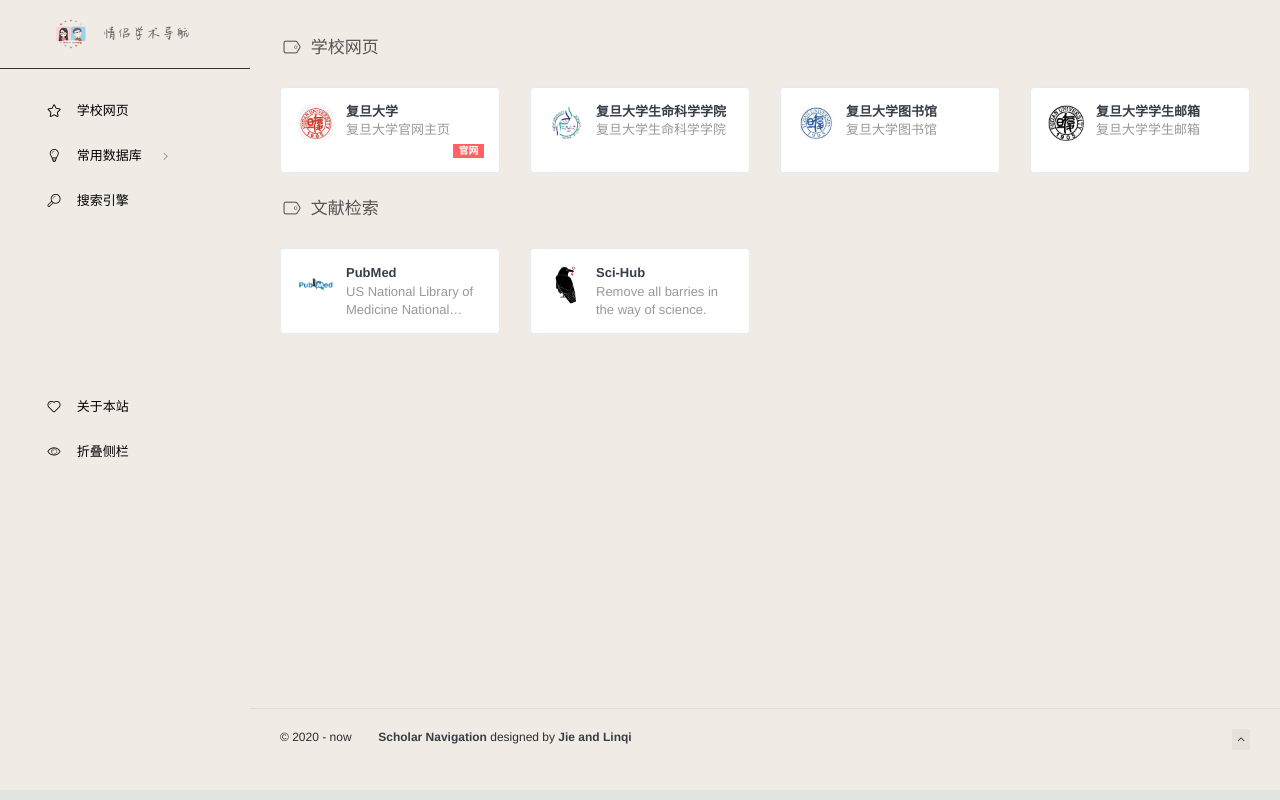
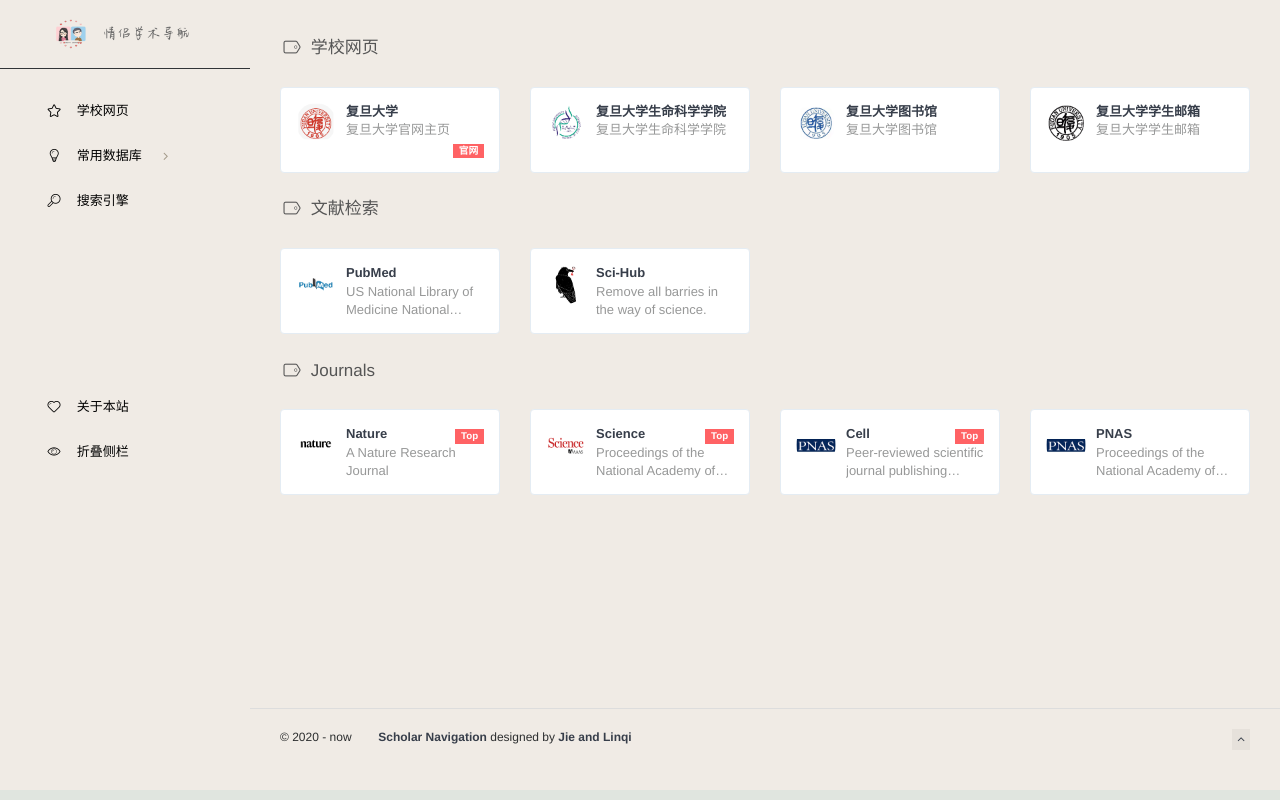
Before and after one commit to youlinqi/Scholar, a plain HTML site: page fudan.html in a window 1280 px wide. Drawn offline with Linux system fonts and the light colour scheme; a web font is replaced by a local one.

Commit message:
2020042702

```diff
--- a/fudan.html
+++ b/fudan.html
@@ -93,6 +93,11 @@
                             <li>
                                 <a href="#文献检索" class="smooth">
                                     <span class="title">文献检索</span>
+                                </a>
+                            </li>
+                            <li>
+                                <a href="#journals" class="smooth">
+                                    <span class="title">Journals</span>
                                 </a>
                             </li>
                         </ul>
@@ -228,6 +233,76 @@
             <!-- END 文献检索-->
 
 
+            <!--杂志-->
+            <h4 class="text-gray"><i class="linecons-tag" style="margin-right: 7px;" id="journals"></i>Journals</h4>
+            <div class="row">
+                <div class="col-sm-3">
+                    <div class="xe-widget xe-conversations box2 label-info" onclick="window.open('https://www.nature.com/nature/current-issue', '_blank')" data-toggle="tooltip" data-placement="bottom" title="" data-original-title="https://www.nature.com/">
+                        <div class="xe-comment-entry">
+                            <a class="xe-user-img">
+                                <img data-src="./assets/images/logos/nature.png" class="lozad img-circle" width="40">
+                            </a>
+                            <div class="xe-comment">
+                                <a href="#" class="xe-user-name overflowClip_1">
+                                    <strong>Nature</strong>
+                                    <span class="label label-pink pull-right hidden-collapsed">Top</span>
+                                </a>
+                                <p class="overflowClip_2">A Nature Research Journal</p>
+                            </div>
+                        </div>
+                    </div>
+                </div>
+                <div class="col-sm-3">
+                    <div class="xe-widget xe-conversations box2 label-info" onclick="window.open('http://science.sciencemag.org/', '_blank')" data-toggle="tooltip" data-placement="bottom" title="" data-original-title="http://science.sciencemag.org/">
+                        <div class="xe-comment-entry">
+                            <a class="xe-user-img">
+                                <img data-src="./assets/images/logos/science.png" class="lozad img-circle" width="40">
+                            </a>
+                            <div class="xe-comment">
+                                <a href="#" class="xe-user-name overflowClip_1">
+                                    <strong>Science</strong>
+                                    <span class="label label-pink pull-right hidden-collapsed">Top</span>
+                                </a>
+                                <p class="overflowClip_2">Proceedings of the National Academy of Sciences of the United States of America</p>
+                            </div>
+                        </div>
+                    </div>
+                </div>
+                <div class="col-sm-3">
+                    <div class="xe-widget xe-conversations box2 label-info" onclick="window.open('https://www.cell.com/cell/current', '_blank')" data-toggle="tooltip" data-placement="bottom" title="" data-original-title="https://www.cell.com/cell/current">
+                        <div class="xe-comment-entry">
+                            <a class="xe-user-img">
+                                <img data-src="./assets/images/logos/pnas.png" class="lozad img-circle" width="40">
+                            </a>
+                            <div class="xe-comment">
+                                <a href="#" class="xe-user-name overflowClip_1">
+                                    <strong>Cell</strong>
+                                    <span class="label label-pink pull-right hidden-collapsed">Top</span>
+                                </a>
+                                <p class="overflowClip_2">Peer-reviewed scientific journal publishing research papers across a broad range of disciplines within the life sciences.</p>
+                            </div>
+                        </div>
+                    </div>
+                </div>
+                <div class="col-sm-3">
+                    <div class="xe-widget xe-conversations box2 label-info" onclick="window.open('https://www.pnas.org/content/current', '_blank')" data-toggle="tooltip" data-placement="bottom" title="" data-original-title="https://www.pnas.org/content/current">
+                        <div class="xe-comment-entry">
+                            <a class="xe-user-img">
+                                <img data-src="./assets/images/logos/pnas.png" class="lozad img-circle" width="40">
+                            </a>
+                            <div class="xe-comment">
+                                <a href="#" class="xe-user-name overflowClip_1">
+                                    <strong>PNAS</strong>
+                                </a>
+                                <p class="overflowClip_2">Proceedings of the National Academy of Sciences of the United States of America</p>
+                            </div>
+                        </div>
+                    </div>
+                </div>
+            </div>
+            <!--第二行-->
+            <br>
+            <!-- END 杂志-->
 
 
 
```
Also changed, not shown: assets/images/logos/cell.png (added), assets/images/logos/fyzycx.png (added), assets/images/logos/nature.png (added), assets/images/logos/pnas.png (added), assets/images/logos/science.png (added), 1 other file.
